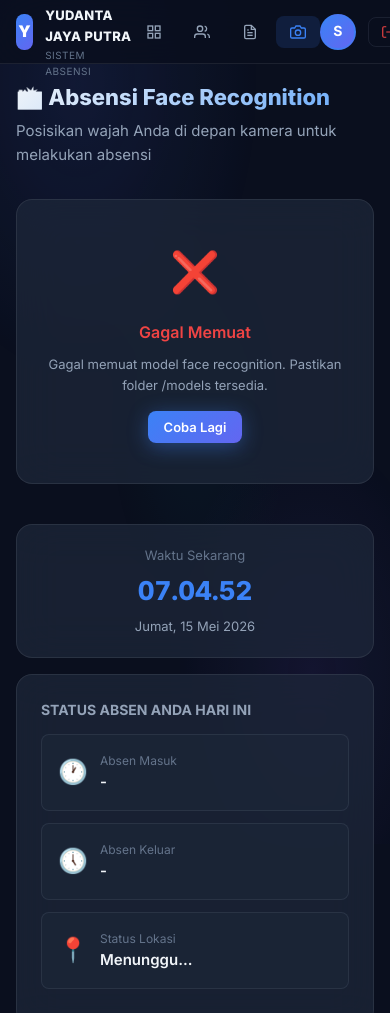
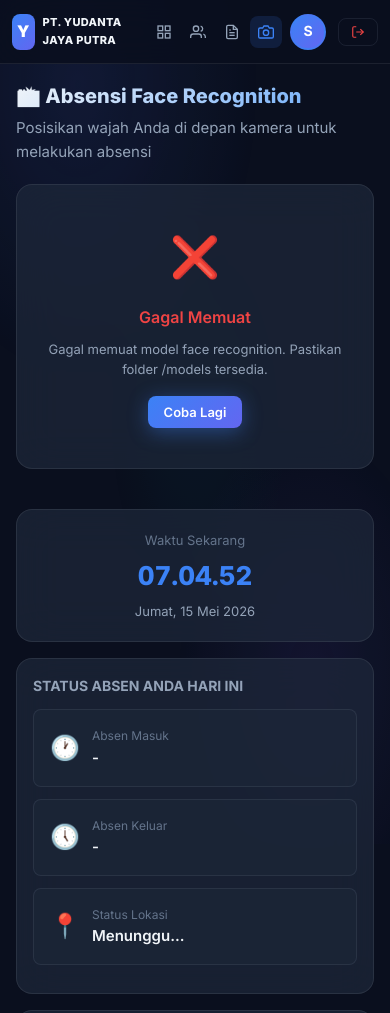
Before and after one commit to Paulothejungle/yjp-face-recognition, a website: page public/absensi.html in a window 390 px wide. Shown: the top 1013 px of the page. Drawn offline with Linux system fonts and the light colour scheme; sample sign-in values are in the browser's storage.

Commit message:
style: optimize mobile responsive layout

```diff
--- a/public/css/style.css
+++ b/public/css/style.css
@@ -307,15 +307,27 @@
 /* ── Responsive ── */
 @media (max-width: 768px) {
   .container { padding: 0 16px; }
-  .navbar { padding: 0 16px; }
+  .navbar { padding: 0 12px; gap: 8px; }
+  .navbar-brand { gap: 8px; }
+  .navbar-brand-text .tagline { display: none; }
+  .navbar-nav { gap: 2px; }
+  .navbar-nav .nav-link { padding: 8px; }
+  .navbar-nav .nav-link span { display: none; }
+  .navbar-user { gap: 8px; }
+  .logout-text { display: none; }
+  #nav-btn-logout { padding: 8px; border-radius: 8px; }
   .stats-grid { grid-template-columns: 1fr 1fr; }
   .grid-2, .grid-3 { grid-template-columns: 1fr; }
-  .navbar-nav .nav-link span { display: none; }
   .main { padding-top: 80px; }
   table { font-size: 13px; }
   th, td { padding: 10px 12px; }
+  .card { padding: 16px; }
+  .page-header { margin-bottom: 20px; }
 }
 @media (max-width: 480px) {
   .stats-grid { grid-template-columns: 1fr; }
-  .page-header h1 { font-size: 22px; }
+  .page-header h1 { font-size: 20px; }
+  .navbar-brand-text .company { font-size: 11px; }
+  .absensi-layout { gap: 16px; }
+  .camera-container { border-radius: var(--radius-sm); border-width: 1px; }
 }
--- a/public/js/auth.js
+++ b/public/js/auth.js
@@ -181,7 +181,7 @@
             <polyline points="16 17 21 12 16 7"></polyline>
             <line x1="21" y1="12" x2="9" y2="12"></line>
           </svg>
-          Logout
+          <span class="logout-text">Logout</span>
         </button>
       </div>
     </nav>
```
